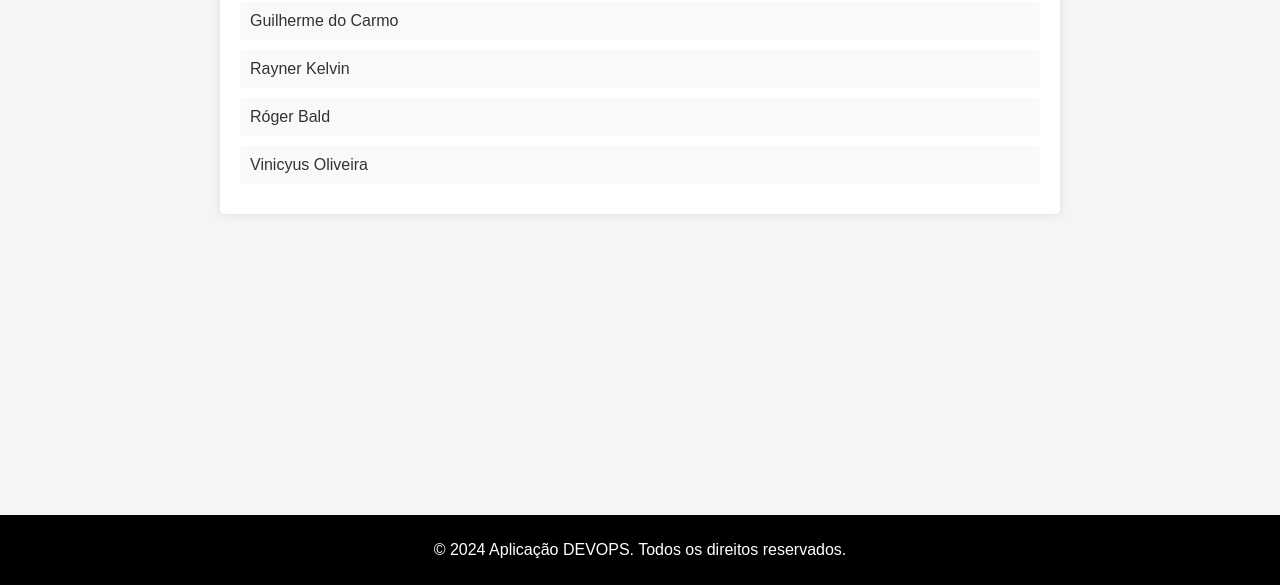
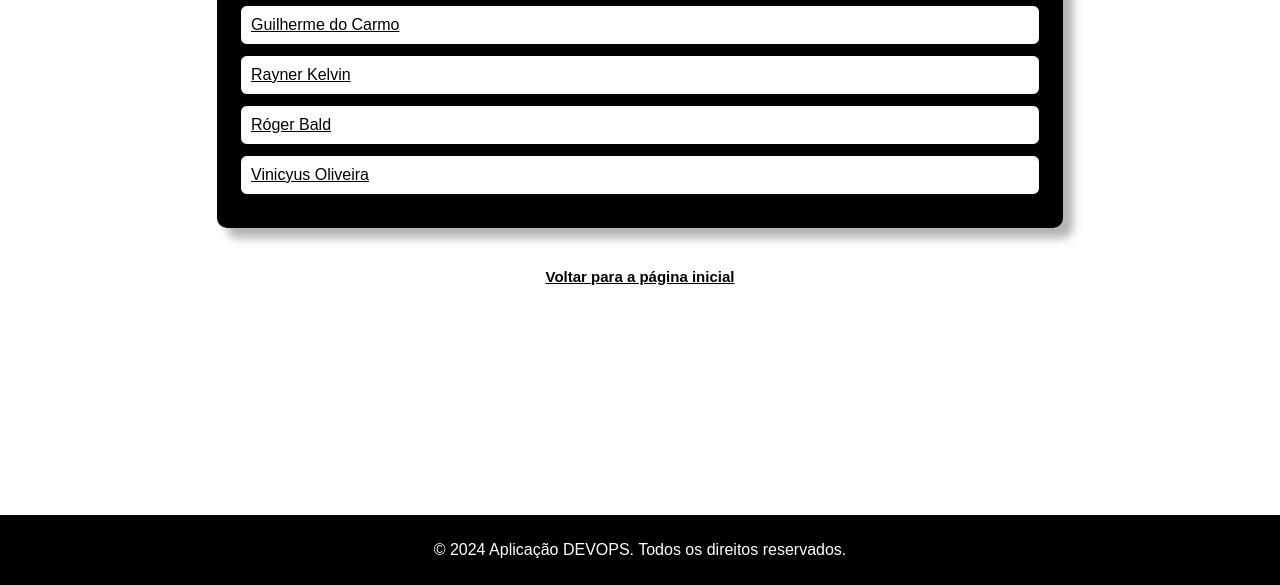
Before and after one commit to RogerBald/aplicacao-devops, a website: page src/views/integrantes.html in a window 1280 px wide. Shown: the part 215-800 px from the top of the page. Drawn offline with Linux system fonts and the light colour scheme.

Commit message:
Separando css

```diff
--- /dev/null
+++ b/src/views/integrantes-style.css
@@ -0,0 +1,103 @@
+body {
+    font-family: Arial, sans-serif;
+    margin: 0;
+    padding: 0;
+    color: #000000;
+    background-color: #ffffff;
+}
+
+header {
+    background-color: #000000;
+    color: #ffffff;
+    padding: 10px 0;
+    text-align: center;
+}
+
+h1 {
+    text-align: center;
+    margin-bottom: 20px;
+}
+
+.container {
+    max-width: 800px;
+    margin: 20px auto;
+    padding: 20px;
+    color: #ffffff;
+    background-color: #000000;
+    border-radius: 10px;
+    border-color: #000000;
+    border-style: solid;
+    border-width: 3px;
+    box-shadow: 10px 10px 10px rgba(0, 0, 0, 0.3);
+}
+
+.integrantes {
+    list-style: none;
+    padding: 0;
+    margin: 0;
+}
+
+.integrantes li {
+    margin-bottom: 10px;
+    padding: 10px;
+    background-color: #ffffff;
+    border-radius: 7px;
+    border-color: #000000;
+    border-style: solid;
+    border-width: 1px;
+    box-shadow: 0 0 10px rgba(0, 0, 0, 0.1);
+}
+
+.integrantes li a {
+    color: #000000;
+    text-decoration: underline;
+}
+
+.integrantes li a:hover {
+    color: #0043ff;
+}
+
+.link-voltar  {
+    display: inline-block;
+    margin-top: 20px;
+    text-align: center;
+    width: 100%;
+    color: #000000;
+    font-size: 15px;
+    font-weight: bolder;
+    text-decoration: underline;
+}
+
+.link-voltar:hover {
+    color: #0043ff;
+}
+
+.tooltip {
+    position: relative;
+    display: inline-block;
+}
+
+.tooltip .tooltiptext {
+    visibility: hidden;
+    font-size: 5px;
+    background-color: rgba(0, 0, 0, 0.5);
+    color: #ffffff;
+    border-radius: 5px;
+    padding: 5px;
+    position: absolute;
+    margin: 5px;
+}
+
+.tooltip:hover .tooltiptext {
+    visibility: visible;
+}
+
+footer {
+    background-color: #000000;
+    color: #ffffff;
+    text-align: center;
+    padding: 10px 0;
+    position: fixed;
+    bottom: 0;
+    width: 100%;
+}
--- a/src/views/integrantes.html
+++ b/src/views/integrantes.html
@@ -4,66 +4,14 @@
         <meta charset="UTF-8">
         <meta name="viewport" content="width=device-width, initial-scale=1.0">
         <title>Integrantes</title>
-    <style>
-        body {
-            font-family: Arial, sans-serif;
-            margin: 0;
-            padding: 0;
-            background-color: #f5f5f5;
-            color: #333;
-        }
+        <link rel="stylesheet" href="integrantes-style.css">
+    </head>
 
-        .container {
-            max-width: 800px;
-            margin: 20px auto;
-            padding: 20px;
-            background-color: #fff;
-            border-radius: 5px;
-            box-shadow: 0 0 10px rgba(0, 0, 0, 0.1);
-        }
-
-        header {
-            background-color: #000000;
-            color: #ffffff;
-            padding: 10px 0;
-            text-align: center;
-        }
-
-        h1 {
-            text-align: center;
-            margin-bottom: 20px;
-        }
-
-        .integrantes {
-            list-style: none;
-            padding: 0;
-            margin: 0;
-        }
-
-        .integrantes li {
-            margin-bottom: 10px;
-            padding: 10px;
-            background-color: #f9f9f9;
-            border-radius: 5px;
-        }
-
-        footer {
-            background-color: #000000;
-            color: #ffffff;
-            text-align: center;
-            padding: 10px 0;
-            position: fixed;
-            bottom: 0;
-            width: 100%;
-        }
-
-    </style>
-</head>
+    <body>
         <header>
             <h1>Aplicação DEVOPS</h1>
         </header>
 
-<body>
         <div class="container">
             <h1>Integrantes:</h1>
             <ul class="integrantes" id="integrantes-list">
@@ -71,13 +19,20 @@
             </ul>
         </div>
 
+        <!-- Link para voltar para a página inicial -->
+        <a href="http://localhost:3000" class="link-voltar">Voltar para a página inicial</a>
+
+        <footer>
+            <p>&copy; 2024 Aplicação DEVOPS. Todos os direitos reservados.</p>
+        </footer>
+
         <script>
             // Dados dos integrantes
             var data = {'integrantes':[
-            {'nome':'Guilherme do Carmo'},
-            {'nome':'Rayner Kelvin'},
-            {'nome':'Róger Bald'},
-            {'nome':'Vinicyus Oliveira'}
+                {'nome':'Guilherme do Carmo', 'github':'https://github.com/guilhermedcl'},
+                {'nome':'Rayner Kelvin', 'github':'https://github.com/rayner27k'},
+                {'nome':'Róger Bald', 'github':'https://github.com/RogerBald'},
+                {'nome':'Vinicyus Oliveira', 'github':'https://github.com/vinicyusads11'}
             ]};
 
             // Função para exibir os integrantes na lista
@@ -87,20 +42,26 @@
                 // Limpa a lista antes de adicionar os novos integrantes
                 integrantesList.innerHTML = '';
 
-            // Adiciona cada integrante à lista
-            data.integrantes.forEach(integrante => {
-                const li = document.createElement('li');
-                li.textContent = integrante.nome;
-                integrantesList.appendChild(li);
+                // Adiciona cada integrante à lista com link para o GitHub
+                data.integrantes.forEach(integrante => { // Itera sobre cada integrante no array de dados
+                    const li = document.createElement('li'); // Cria um elemento <li> para cada integrante
+                    const link = document.createElement('a'); // Cria um elemento <a> para o link do GitHub do integrante
+                    link.href = integrante.github; // Define o atributo href do link como o GitHub do integrante
+                    link.textContent = integrante.nome; // Define o texto do link como o nome do integrante
+                    link.classList.add('tooltip'); // Adiciona a classe 'tooltip' ao link
+                    link.setAttribute('target', '_blank'); // Adiciona o atributo target="_blank" para abrir o link em uma nova aba
+                    const tooltipText = document.createElement('span'); // Cria um elemento <span> para o texto do tooltip
+                    tooltipText.classList.add('tooltiptext'); // Adiciona a classe 'tooltiptext' ao texto do tooltip
+                    tooltipText.textContent = integrante.github; // Define o texto do tooltip como o link do GitHub do integrante
+                    link.appendChild(tooltipText); // Adiciona o texto do tooltip como filho do link
+                    li.appendChild(link); // Adiciona o link como filho do elemento <li>
+                    integrantesList.appendChild(li); // Adiciona o elemento <li> à lista de integrantes
                 });
+
             }
 
             // Executa a função para exibir os integrantes assim que a página é carregada
             document.addEventListener('DOMContentLoaded', exibirIntegrantes);
         </script>
     </body>
-
-<footer>
-    <p>&copy; 2024 Aplicação DEVOPS. Todos os direitos reservados.</p>
-</footer>
 </html>
--- /dev/null
+++ b/src/views/style.css
@@ -0,0 +1,59 @@
+body {
+    font-family: Arial, sans-serif;
+    margin: 0;
+    padding: 0;
+    background-color: #ffffff;
+}
+
+header {
+    background-color: #000000;
+    color: #ffffff;
+    padding: 10px 0;
+    text-align: center;
+}
+
+main {
+    padding: 20px;
+}
+
+.link  {
+    color: #000000;
+    font-size: 16px;
+    font-style: italic;
+    font-weight: bolder;
+    text-decoration: underline;
+}
+
+.link:hover {
+    color: #0043ff;
+}
+
+.tooltip {
+    position: relative;
+    display: inline-block;
+}
+
+.tooltip .tooltiptext {
+    visibility: hidden;
+    font-size: 5px;
+    background-color: rgba(0, 0, 0, 0.5);
+    color: #ffffff;
+    border-radius: 5px;
+    padding: 5px;
+    position: absolute;
+    margin: 5px;
+}
+
+.tooltip:hover .tooltiptext {
+    visibility: visible;
+}
+
+footer {
+    background-color: #000000;
+    color: #ffffff;
+    text-align: center;
+    padding: 10px 0;
+    position: fixed;
+    bottom: 0;
+    width: 100%;
+}
```
Also changed, not shown: src/views/app.js (+8 -5 lines), src/views/index.html (+10 -29 lines). Lines whose indentation alone changed are shown as unchanged.
